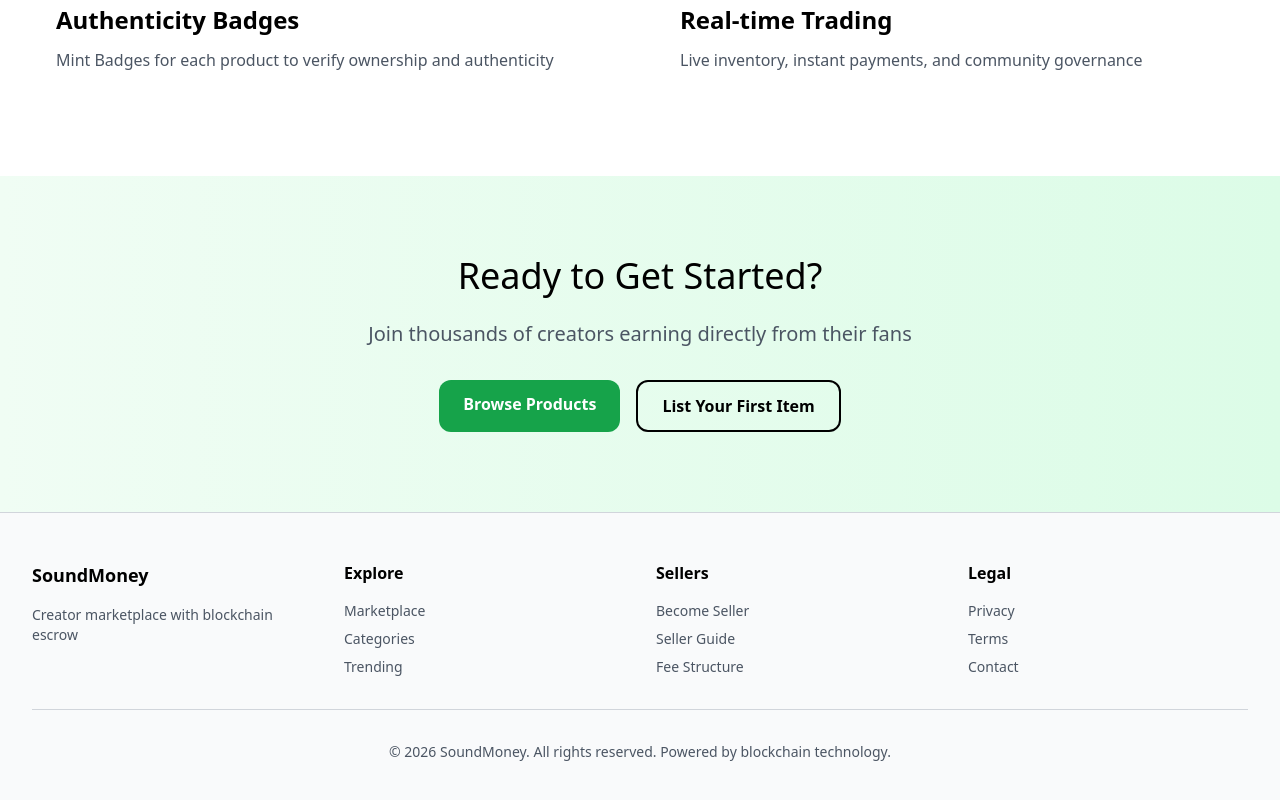
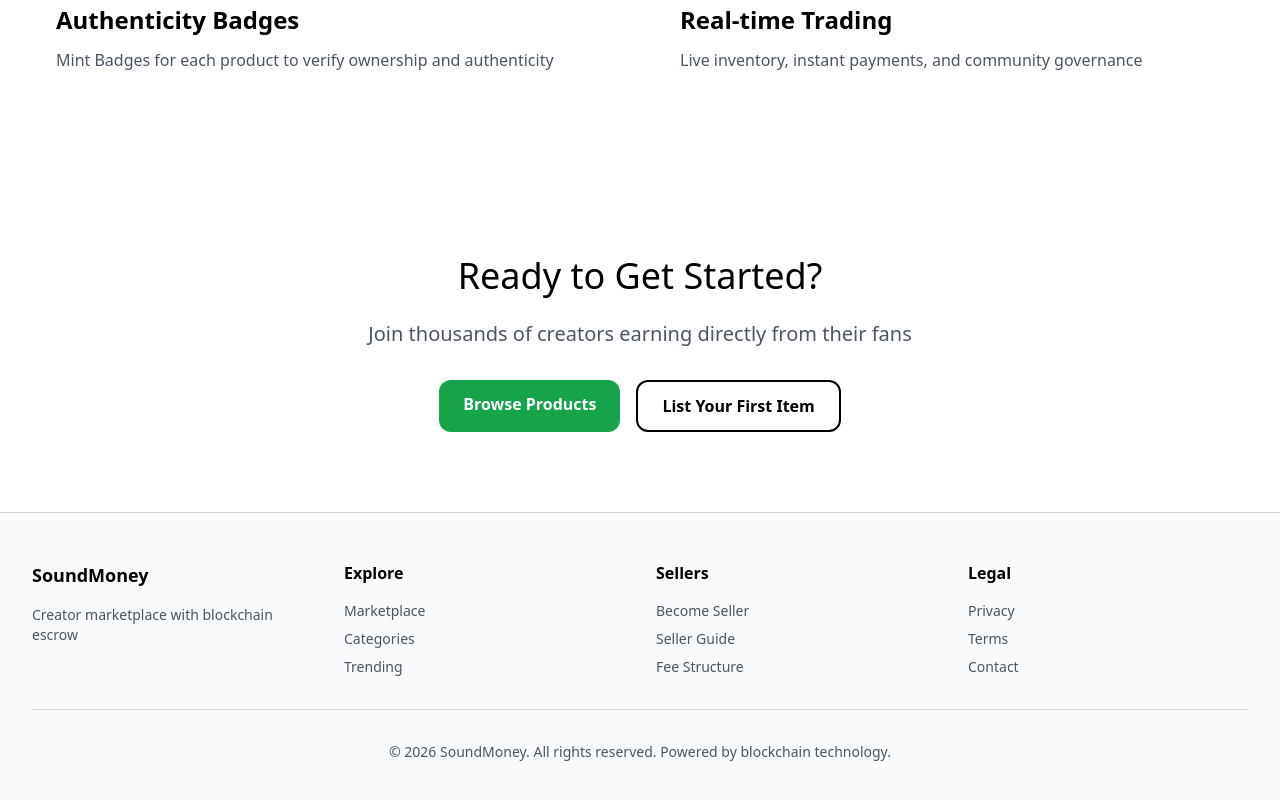
Before and after one commit to soundmoneyprotocol/shop, a Next.js app: page / in a window 1280 px wide. Shown: the part 1536-2336 px from the top of the page. Built offline with nearby package versions, Linux system fonts and the light colour scheme.

Commit message:
Remove green gradient from Ready to Get Started section

```diff
--- a/src/app/page.tsx
+++ b/src/app/page.tsx
@@ -168,7 +168,7 @@
       </section>
 
       {/* CTA Section */}
-      <section className="py-20 px-4 sm:px-6 lg:px-8 bg-gradient-to-r from-green-50 to-green-100">
+      <section className="py-20 px-4 sm:px-6 lg:px-8 bg-white">
         <div className="max-w-4xl mx-auto text-center">
           <motion.div
             initial={{ opacity: 0, y: 20 }}
```
